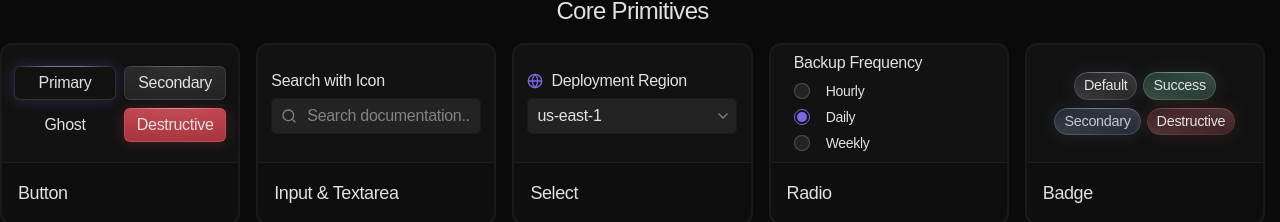
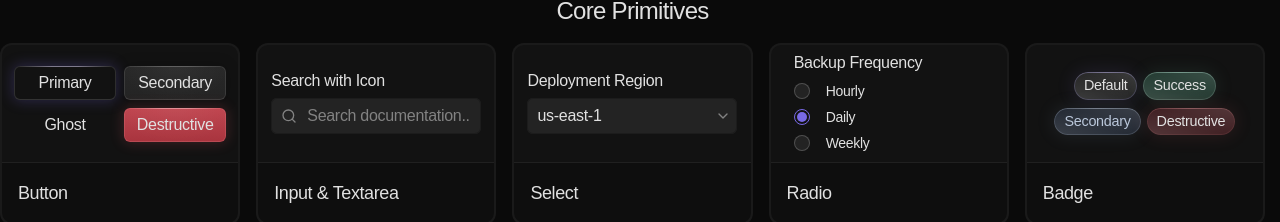
Before and after one commit to midnight-developments/md-ui, a React (Vite) app: page / in a window 1280 px wide. Shown: the part 320-542 px from the top of the page. Built offline with nearby package versions, Linux system fonts and the light colour scheme; a web font is replaced by a local one.

Commit message:
removed icons from select inputs in showcase

```diff
--- a/src/App.tsx
+++ b/src/App.tsx
@@ -12,7 +12,7 @@ import { Select, SelectTrigger, SelectValue } from '@/components/ui/select'
 import { RadioGroup, RadioGroupItem } from '@/components/ui/radio-group'
 import { Field, FieldLabel } from '@/components/ui/field'
 import { Badge } from '@/components/ui/badge/badge'
-import { Search, Globe } from 'lucide-react'
+import { Search } from 'lucide-react'
 import modalScreenshot from '@/assets/dialog-screenshot.png'
 import databaseCreationScreenshot from '@/assets/database-creation-screenshot.png'
 import tempoGmailScreenshot from '@/assets/gmail-tempo-screenshot.png'
@@ -99,10 +99,7 @@ export default function App() {
                         <Card onClick={() => setActivePopup('select')}>
                             <CardPreview>
                                 <Field className="w-full max-w-[210px] pointer-events-none select-none">
-                                    <FieldLabel className="flex items-center gap-2">
-                                        <Globe className="size-4 text-accent" />
-                                        Deployment Region
-                                    </FieldLabel>
+                                    <FieldLabel>Deployment Region</FieldLabel>
                                     <Select defaultValue="us-east-1">
                                         <SelectTrigger className="h-9">
                                             <SelectValue placeholder="Select a region..." />
--- a/src/components/showcase/popups/select-popup.tsx
+++ b/src/components/showcase/popups/select-popup.tsx
@@ -21,7 +21,7 @@ import {
     SelectLabel,
 } from "@/components/ui/select"
 import { Field, FieldLabel } from "@/components/ui/field"
-import { Globe, Database } from "lucide-react"
+
 
 export function SelectPopup({ open, onOpenChange }: PopupProps) {
     const [region, setRegion] = React.useState("us-east-1")
@@ -34,10 +34,7 @@ export function SelectPopup({ open, onOpenChange }: PopupProps) {
                     <div className="flex flex-col gap-6 max-w-sm w-full">
                         {/* 1. Cloud Region Select */}
                         <Field>
-                            <FieldLabel className="flex items-center gap-2">
-                                <Globe className="size-4 text-accent" />
-                                Primary Deployment Region
-                            </FieldLabel>
+                            <FieldLabel>Primary Deployment Region</FieldLabel>
                             <Select value={region} onValueChange={(val) => val && setRegion(val)}>
                                 <SelectTrigger>
                                     <SelectValue placeholder="Select a region..." />
@@ -60,10 +57,7 @@ export function SelectPopup({ open, onOpenChange }: PopupProps) {
 
                         {/* 2. Database Engine Select */}
                         <Field>
-                            <FieldLabel className="flex items-center gap-2">
-                                <Database className="size-4 text-accent" />
-                                Database Engine & Version
-                            </FieldLabel>
+                            <FieldLabel>Database Engine & Version</FieldLabel>
                             <Select value={engine} onValueChange={(val) => val && setEngine(val)}>
                                 <SelectTrigger>
                                     <SelectValue placeholder="Select an engine..." />
```
